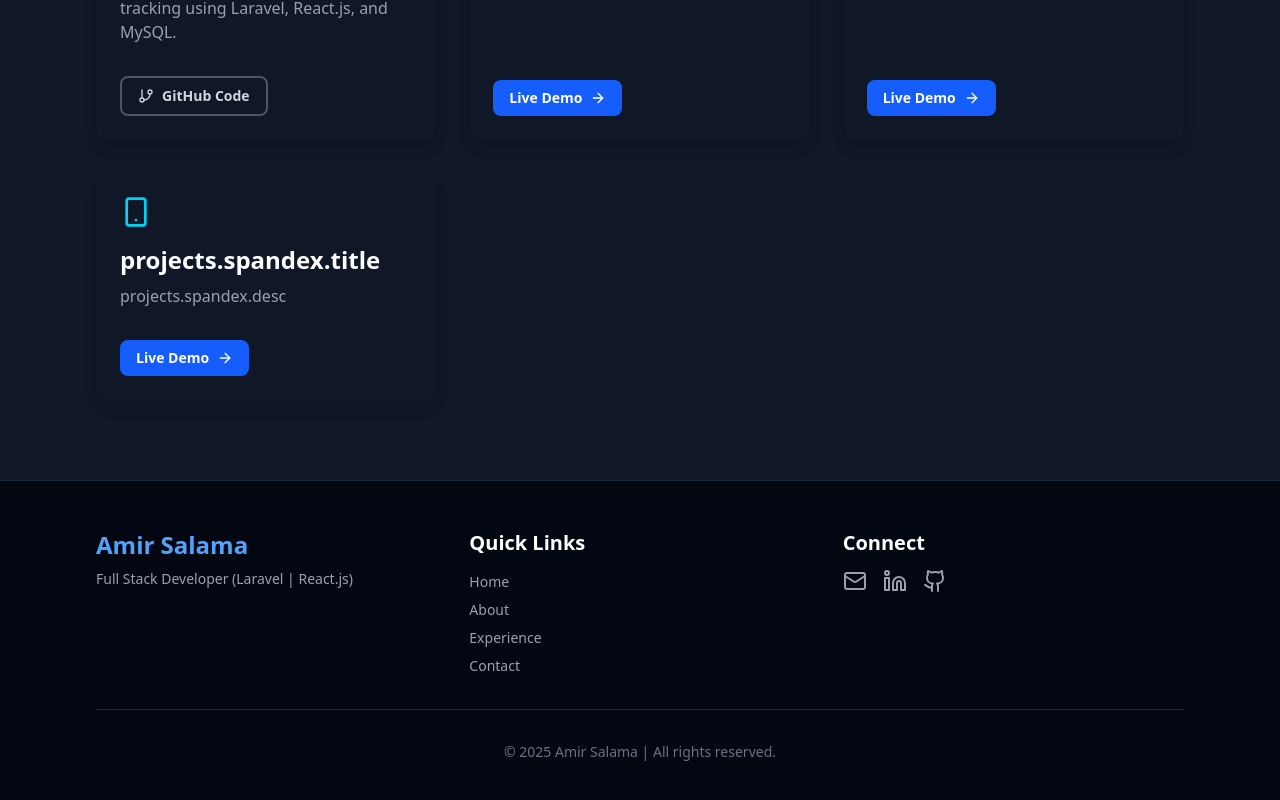
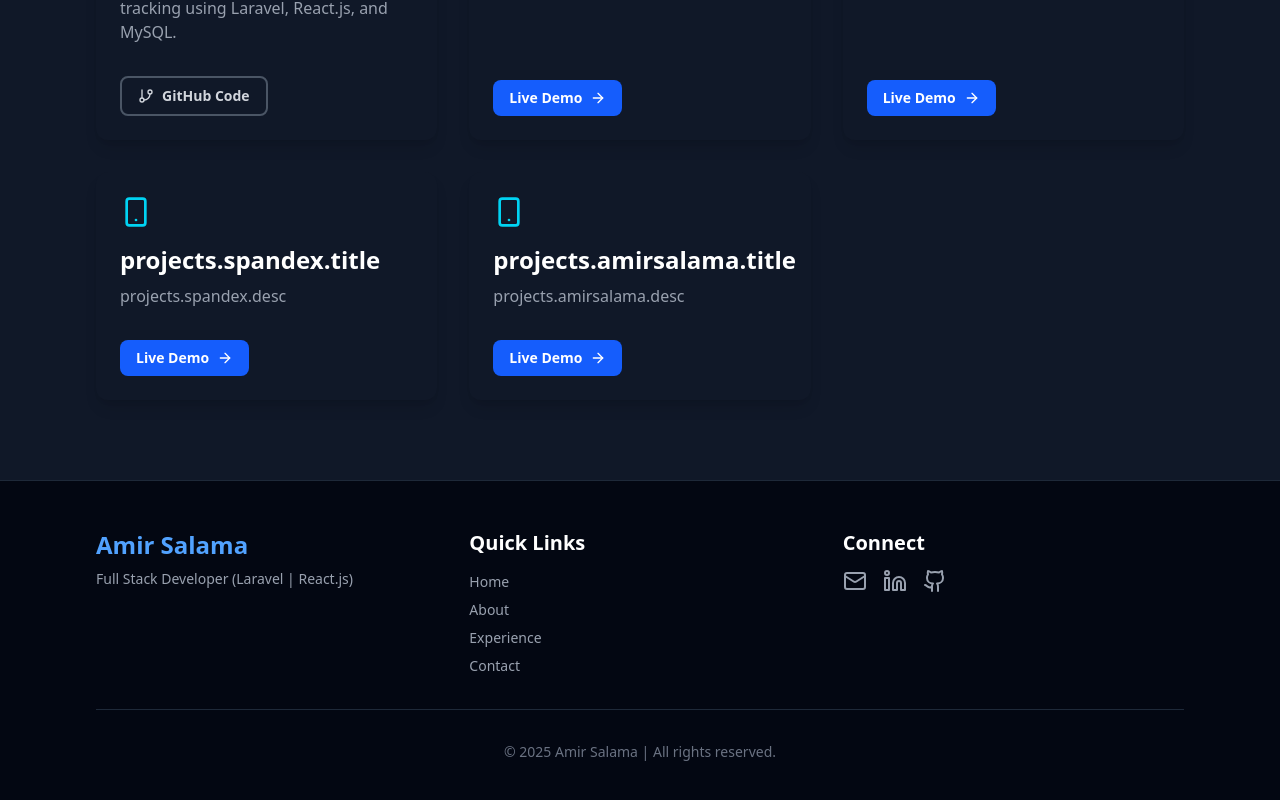
Before and after one commit to amirsalama2002/my-portfolio-app, a React (Vite) app: page /experience in a window 1280 px wide. Shown: the part 2100-2900 px from the top of the page. Built offline with nearby package versions, Linux system fonts and the light colour scheme.

Commit message:
falcon for loop

```diff
--- a/src/pages/ExperiencePage.jsx
+++ b/src/pages/ExperiencePage.jsx
@@ -206,6 +206,12 @@ const ExperiencePage = () => {
             github: null,
             liveLink: 'https://spandex.netlify.app',
         },
+        {
+            title: t('projects.amirsalama.title'),
+            descriptionKey: 'projects.amirsalama.desc',
+            github: null,
+            liveLink: 'https://amirsalama.netlify.app',
+        },
     ];
 
     return (
```
